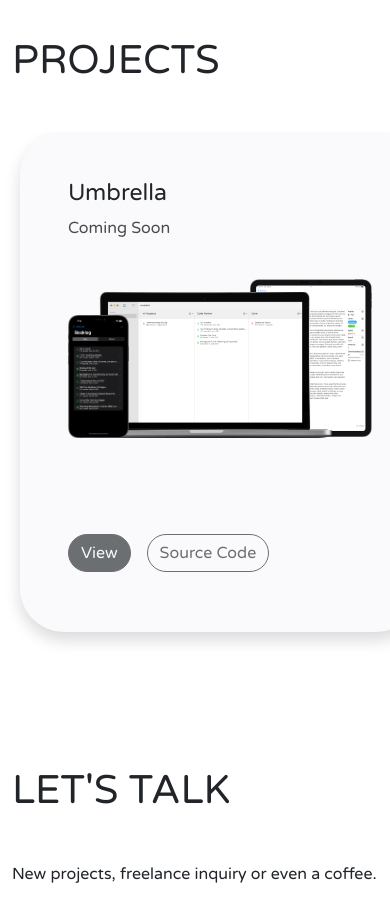
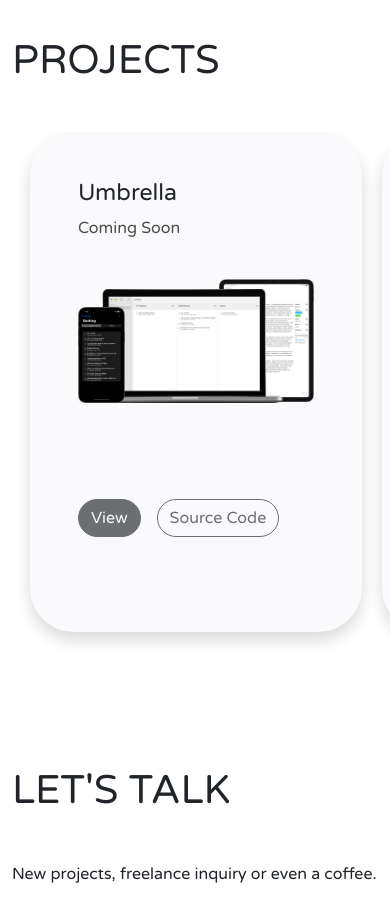
Before and after one commit to Hebrasco/hebrasco.github.io, a React (Create React App) app: page /#/ in a window 390 px wide. Shown: the part 2420-3342 px from the top of the page. Built offline with nearby package versions, Linux system fonts and the light colour scheme.

Commit message:
💄 Update preview size for mobile

```diff
--- a/src/pages/Home/components/Projects/components/Preview/index.tsx
+++ b/src/pages/Home/components/Projects/components/Preview/index.tsx
@@ -11,10 +11,9 @@ interface Props {
   hasMarginRight: boolean
 }
 
-const width = 400
-
 export function Preview({ project, hasMarginRight }: Props) {
   const { isXs, isSm } = useWindowSize()
+  const width = isXs || isSm ? '85vw' : 400
 
   return (
     <div
@@ -25,16 +24,14 @@ export function Preview({ project, hasMarginRight }: Props) {
       }}
     >
       <div
-        className={`${conditionalStyle(
-          hasMarginRight,
-          'me-4'
-        )} p-5 bg-light rounded shadow`}
+        className={`p-5 bg-light rounded shadow`}
         style={{
           transform: conditionalStyle(
             isXs || isSm,
-            'translateX(20px)',
-            'translateX(225px)'
+            'translateX(30px)',
+            'translateX(245px)'
           ),
+          marginRight: conditionalStyle(hasMarginRight, '20px', '60px'),
           height: '100%',
           width,
         }}
```
